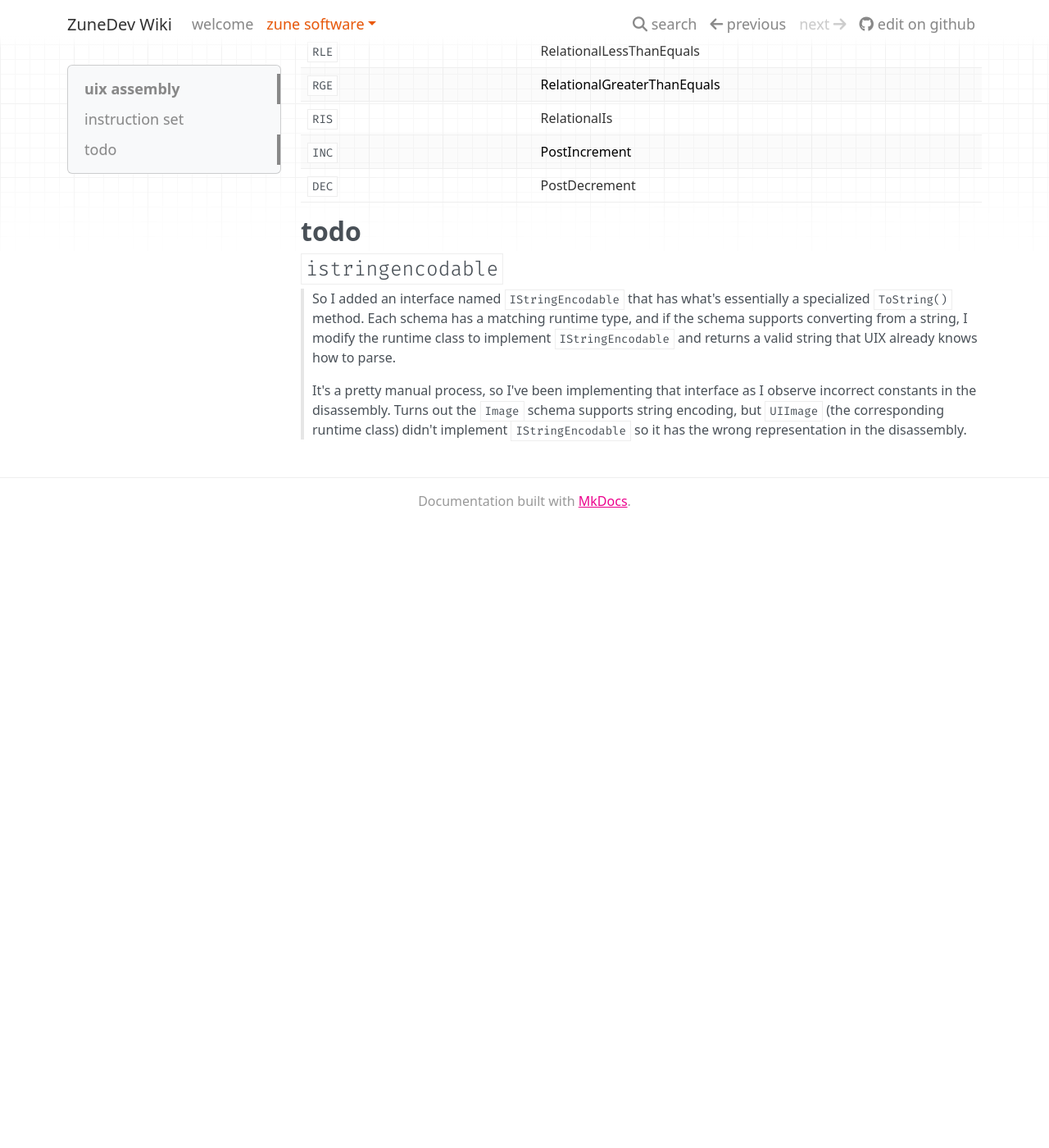
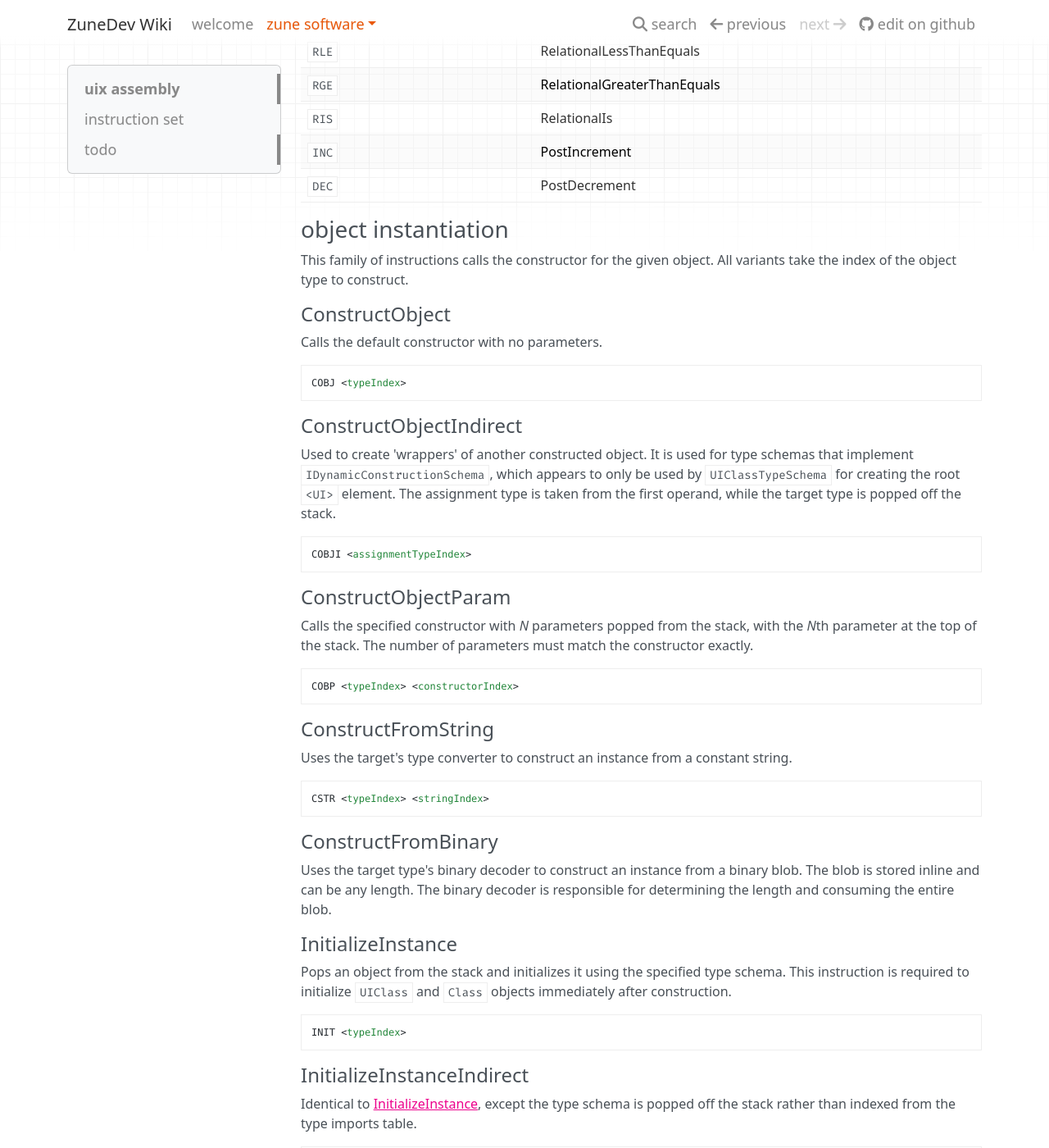
Before and after one commit to ZuneDev/Wiki, an MkDocs documentation site: the page built from docs/Zune software/Iris/uix-assembly.md, in a window 1280 px wide and 1400 px high, scrolled down 2815 px. Shown: the whole window at 82% size. Built offline with MkDocs 1.6.1, drawn with Linux system fonts in a browser that asks for light colours; nearby versions of some CDN libraries; before the commit the page ends 3454 px from its top, so only the background shows below that; some of the changed text lies outside the part shown.

Commit message:
Write docs for first 11 UIXA instructions

````diff
--- a/docs/Zune software/Iris/uix-assembly.md
+++ b/docs/Zune software/Iris/uix-assembly.md
@@ -74,6 +74,76 @@ Mneumonic | Name
 `INC` | PostIncrement
 `DEC` | PostDecrement
 
+### Object instantiation
+This family of instructions calls the constructor for the given object. All variants take the index of the object type to construct.
+
+#### ConstructObject
+Calls the default constructor with no parameters.
+```asm
+COBJ <typeIndex>
+```
+
+#### ConstructObjectIndirect
+Used to create 'wrappers' of another constructed object. It is used for type schemas that implement `IDynamicConstructionSchema`, which appears to only be used by `UIClassTypeSchema` for creating the root `<UI>` element. The assignment type is taken from the first operand, while the target type is popped off the stack.
+```asm
+COBJI <assignmentTypeIndex>
+```
+
+#### ConstructObjectParam
+Calls the specified constructor with *N* parameters popped from the stack, with the *N*th parameter at the top of the stack. The number of parameters must match the constructor exactly.
+```asm
+COBP <typeIndex> <constructorIndex>
+```
+
+#### ConstructFromString
+Uses the target's type converter to construct an instance from a constant string.
+```asm
+CSTR <typeIndex> <stringIndex>
+```
+
+#### ConstructFromBinary
+Uses the target type's binary decoder to construct an instance from a binary blob. The blob is stored inline and can be any length. The binary decoder is responsible for determining the length and consuming the entire blob.
+
+#### InitializeInstance
+Pops an object from the stack and initializes it using the specified type schema. This instruction is required to initialize `UIClass` and `Class` objects immediately after construction.
+```asm
+INIT <typeIndex>
+```
+
+#### InitializeInstanceIndirect
+Identical to [InitializeInstance](#initializeinstance), except the type schema is popped off the stack rather than indexed from the type imports table.
+```asm
+INITI
+```
+
+### Symbols
+This family of instructions manages symbols, usually local variables.
+
+#### LookupSymbol
+Looks up a symbol in the symbol reference table and pushes its value to the stack.
+```asm
+LSYM <symbolReferenceIndex>
+```
+
+#### WriteSymbol
+Writes a value popped from the stack to the specified symbol in the symbol reference table.
+```asm
+WSYM <symbolReferenceIndex>
+```
+
+#### WriteSymbolPeek
+Identical to [WriteSymbol](#writesymbol), except the value to be written is peeked instead of poppsed off the stack.
+```asm
+WSYMP <symbolReferenceIndex>
+```
+
+#### ClearSymbol
+If the specified symbol is a scoped local, it is undeclared. Otherwise, this instruction is a no-op.
+```asm
+CSYM <symbolReferenceIndex>
+```
+
+####
 
 ## TODO
 
````
